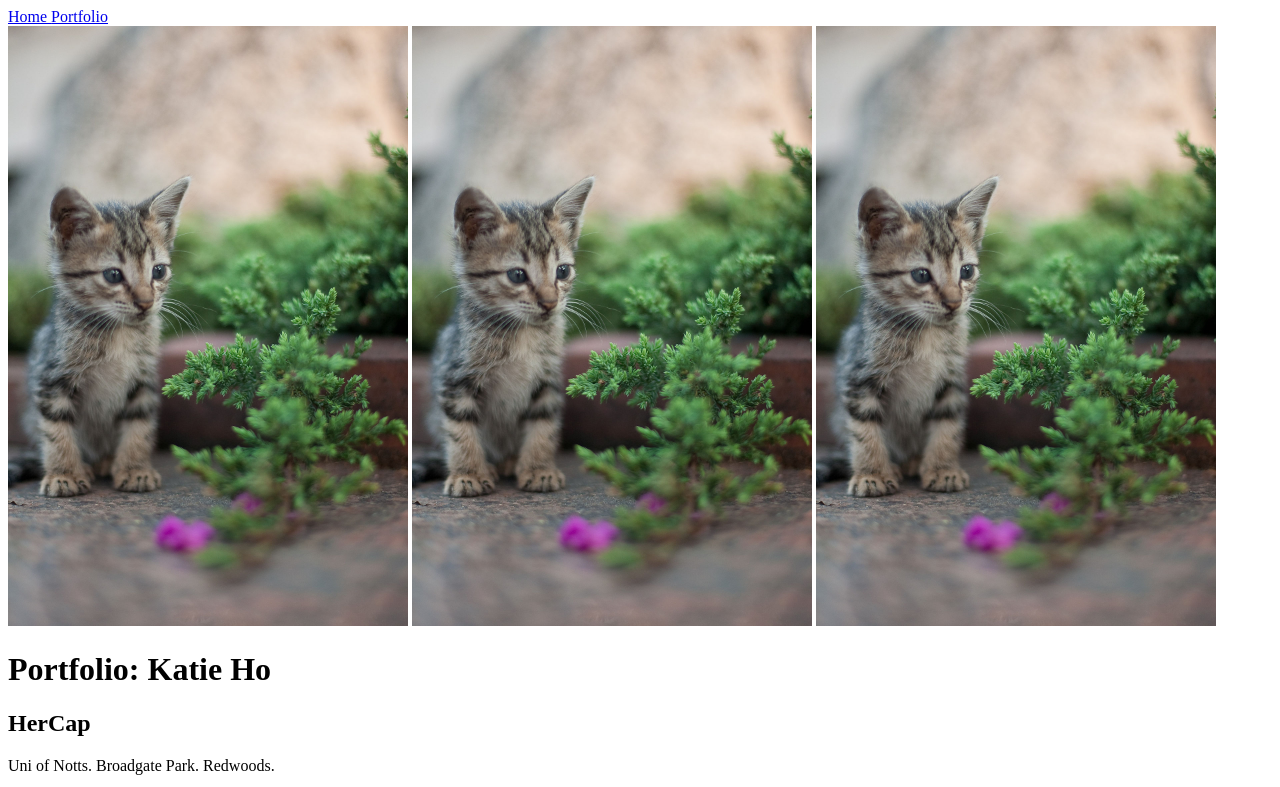
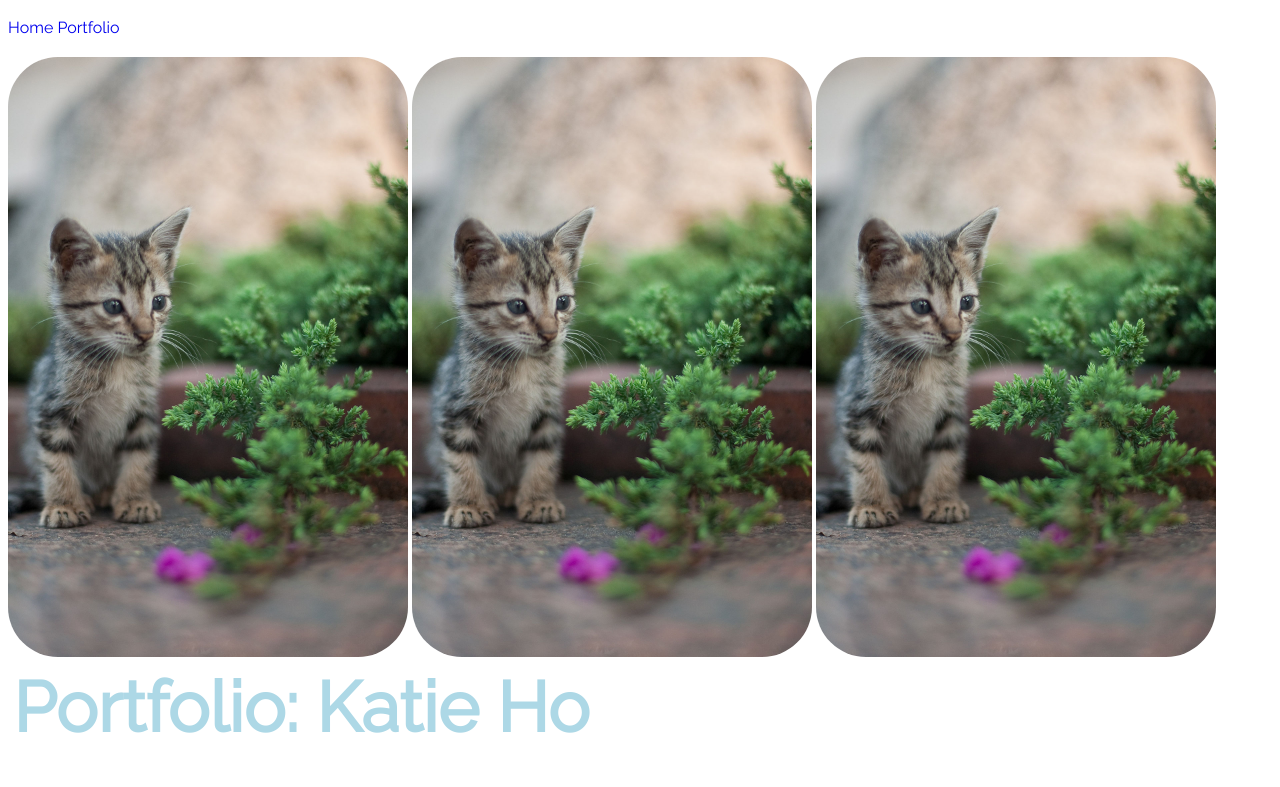
Before and after one commit to katie21ho/portfolio, a plain HTML site: page index.html in a window 1280 px wide. Shown: the top 787 px of the page. Drawn offline with Linux system fonts and the light colour scheme.

Commit message:
extra extra save

```diff
--- /dev/null
+++ b/CSS/index.css/index.css
@@ -0,0 +1,30 @@
+h1 {
+	font-size: 70px;
+	margin: 5px;
+	color: lightblue;
+}
+h2 {
+	font-size: 50px;
+	color: pink;
+}
+h3 {
+	text-decoration: underline;
+}
+body {
+	font-family: 'Raleway', sans-serif;
+}
+.whole {
+	padding: 20px;
+}
+.border {
+	border-radius: 50px;
+}
+.nounderline
+{
+	text-decoration: none;
+}
+.padding {
+	padding: 10px;
+	padding-left: 0px;
+	margin-bottom: 10px;
+}
--- a/index.html
+++ b/index.html
@@ -1,24 +1,30 @@
 <!DOCTYPE html>
 <html>
+
 <head>
 	<title>Katie Ho: Portfolio</title>
+<link rel="stylesheet" type="text/css" href="CSS/index.css/index.css">
+
+<link href="https://fonts.googleapis.com/css?family=Raleway" rel="stylesheet">
 </head>
+
 <body>
-	<nav>
-	<a href="index.html">Home </a>
-	<a href='portfolio.html'> Portfolio</a>
+	<nav class="padding">
+	<a class="nounderline" href="index.html">Home </a>
+	<a class="nounderline"  href='portfolio.html'> Portfolio</a>
 	</nav>
 
-<img src='images/Kitten.jpg' width='400px'>
-<img src='images/Kitten.jpg' width='400px'>
-<img src='images/Kitten.jpg' width='400px'>
+	<img  src='images/Kitten.jpg' class="border" width='400px'>
+	<img src='images/Kitten.jpg' class="border" width='400px'>
+	<img src='images/Kitten.jpg' class="border" width='400px'>
 
-	<h1>Portfolio: Katie Ho</h1>
+	<h1> Portfolio: Katie Ho </h1>
 	<h2>HerCap</h2>
 
 	<p>
 		Uni of Notts. Broadgate Park. Redwoods.
 	</p>
+
 	<h3>Skills</h3>
   	<ul>
   	<li>Tall</li>
@@ -27,7 +33,6 @@
 
  	 </ul>
   	<h3>Job History</h3>
-
 	<ol>
 	<li>Waitress</li>
 	<li>Chef</li>
@@ -36,5 +41,5 @@
 
 
 
-</body>
+</body class="whole">
 </html>
```
Also changed, not shown: portfolio.html (+3 -3 lines). Lines whose indentation alone changed are shown as unchanged.
